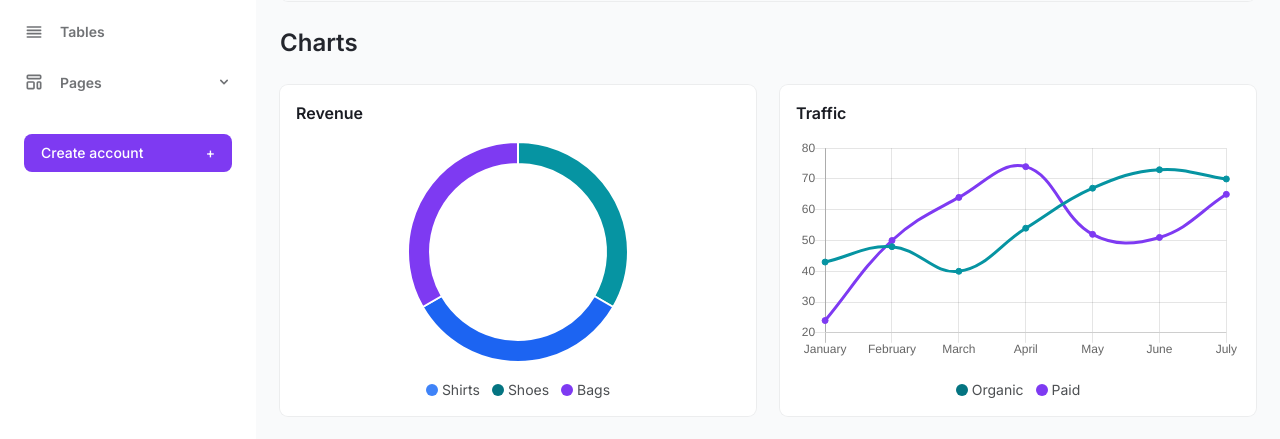
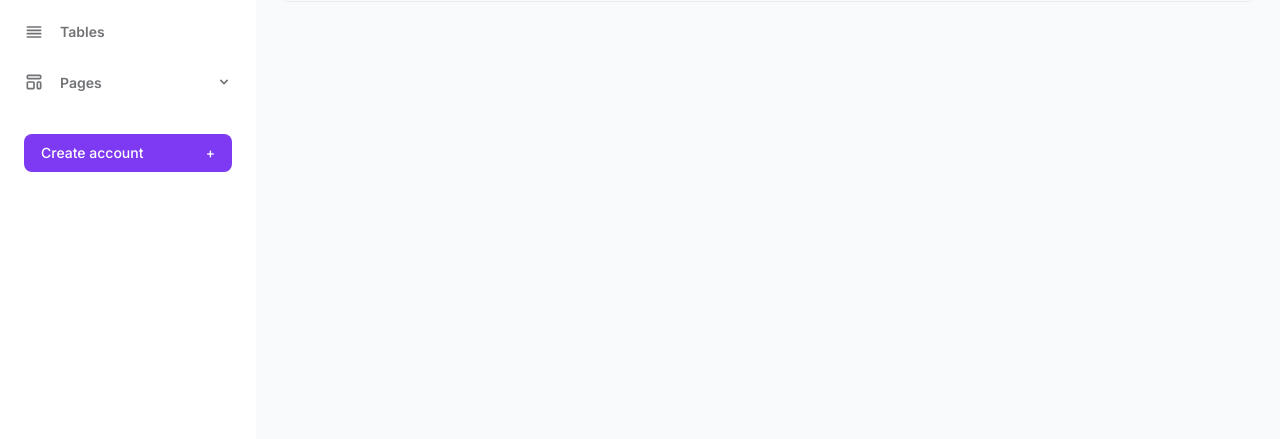
Before and after one commit to AXS05000/stor, a Django app: page /home/ in a window 1280 px wide. Shown: the part 361-800 px from the top of the page. Run offline with Django 5.2, Linux system fonts and the light colour scheme; data that the repository does not hold is empty.

Commit message:
V - 20/02/2024 - 16:57

```diff
--- a/templates/home.html
+++ b/templates/home.html
@@ -871,7 +871,7 @@
                   <p
                     class="text-lg font-semibold text-gray-700 dark:text-gray-200"
                   >
-                  {{ cadastros_hoje }}
+                    {{ cadastros_hoje }}
                   </p>
                 </div>
               </div>
@@ -1042,85 +1042,6 @@
               </div>
             </div>
 
-
-
-
-
-
-
-
-
-
-
-
-
-
-
-
-
-
-
-            <!-- Charts -->
-            <h2
-              class="my-6 text-2xl font-semibold text-gray-700 dark:text-gray-200"
-            >
-              Charts
-            </h2>
-            <div class="grid gap-6 mb-8 md:grid-cols-2">
-              <div
-                class="min-w-0 p-4 bg-white rounded-lg shadow-xs dark:bg-gray-800"
-              >
-                <h4 class="mb-4 font-semibold text-gray-800 dark:text-gray-300">
-                  Revenue
-                </h4>
-                <canvas id="pie"></canvas>
-                <div
-                  class="flex justify-center mt-4 space-x-3 text-sm text-gray-600 dark:text-gray-400"
-                >
-                  <!-- Chart legend -->
-                  <div class="flex items-center">
-                    <span
-                      class="inline-block w-3 h-3 mr-1 bg-blue-500 rounded-full"
-                    ></span>
-                    <span>Shirts</span>
-                  </div>
-                  <div class="flex items-center">
-                    <span
-                      class="inline-block w-3 h-3 mr-1 bg-teal-600 rounded-full"
-                    ></span>
-                    <span>Shoes</span>
-                  </div>
-                  <div class="flex items-center">
-                    <span
-                      class="inline-block w-3 h-3 mr-1 bg-purple-600 rounded-full"
-                    ></span>
-                    <span>Bags</span>
-                  </div>
-                </div>
-              </div>
-              <div
-                class="min-w-0 p-4 bg-white rounded-lg shadow-xs dark:bg-gray-800"
-              >
-                <h4 class="mb-4 font-semibold text-gray-800 dark:text-gray-300">
-                  Traffic
-                </h4>
-                <canvas id="line"></canvas>
-                <div
-                  class="flex justify-center mt-4 space-x-3 text-sm text-gray-600 dark:text-gray-400"
-                >
-                  <!-- Chart legend -->
-                  <div class="flex items-center">
-                    <span
-                      class="inline-block w-3 h-3 mr-1 bg-teal-600 rounded-full"
-                    ></span>
-                    <span>Organic</span>
-                  </div>
-                  <div class="flex items-center">
-                    <span
-                      class="inline-block w-3 h-3 mr-1 bg-purple-600 rounded-full"
-                    ></span>
-                    <span>Paid</span>
-                  </div>
                 </div>
               </div>
             </div>
```
Also changed, not shown: storage/views.py.
